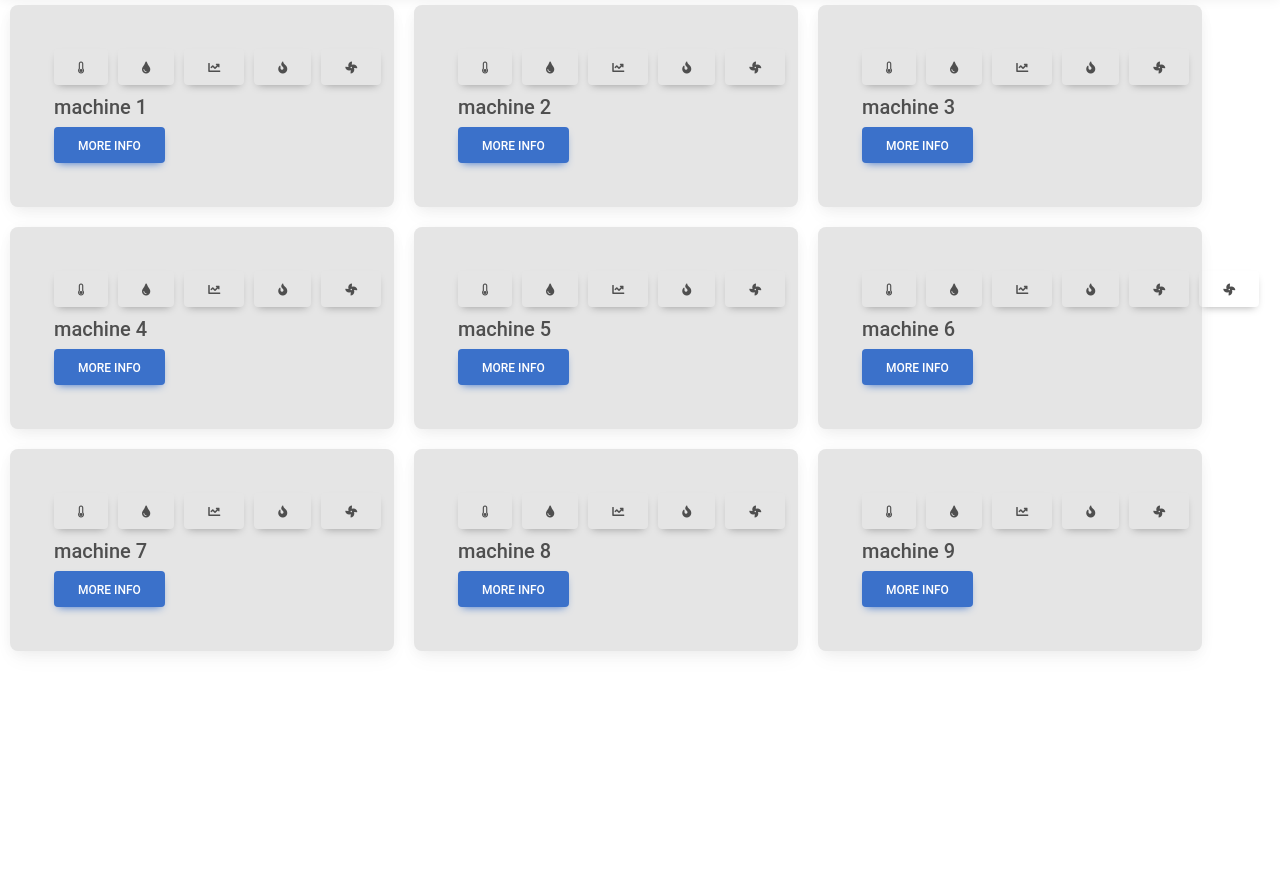
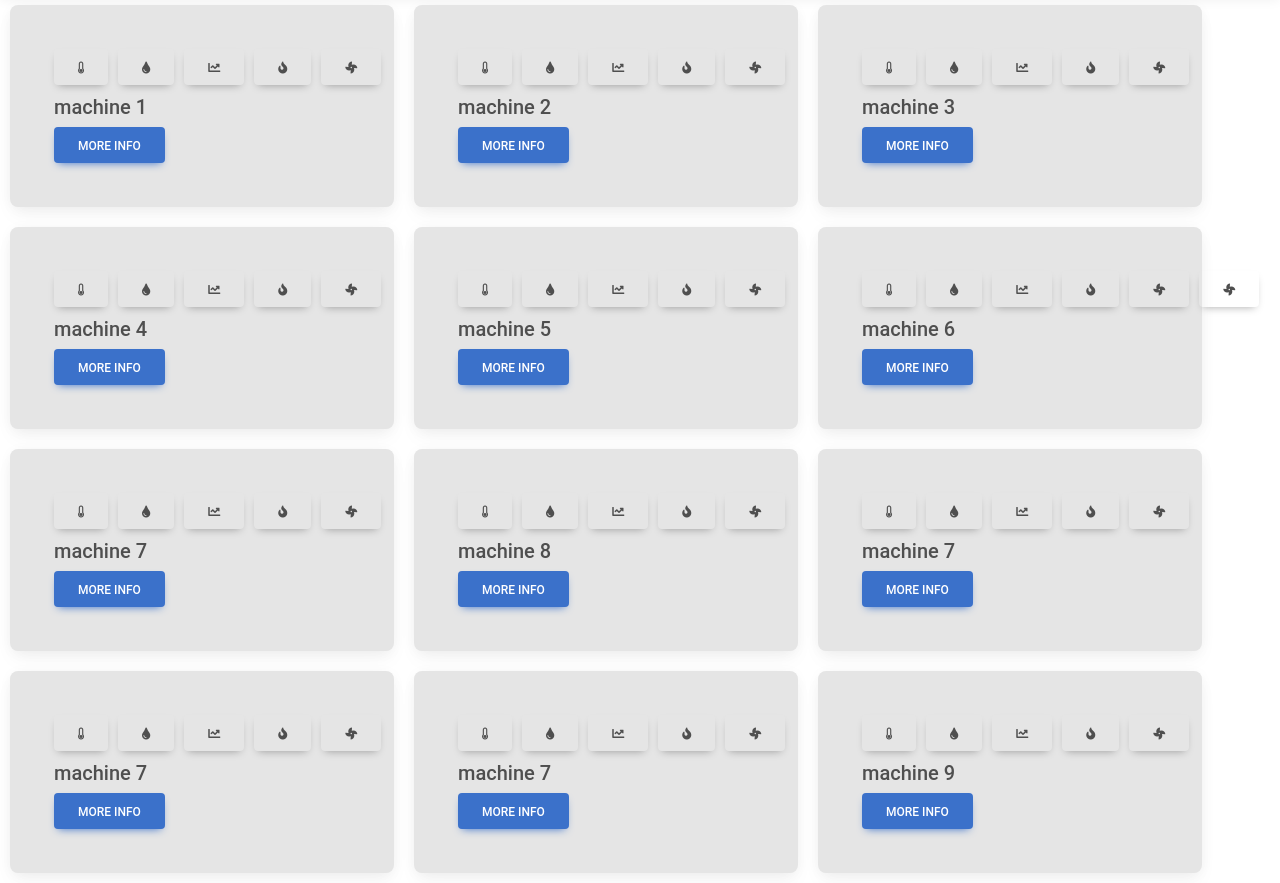
Before and after one commit to VISHALSINGHCHAUHAN942/13-06-23-demo-, a plain HTML site: page index.html in a window 1280 px wide. Shown: the part 64-947 px from the top of the page. Before the commit the page ends 800 px from the top, so only its background shows below. Drawn offline with Linux system fonts and the light colour scheme.

Commit message:
Update index.html

```diff
--- a/index.html
+++ b/index.html
@@ -330,7 +330,79 @@
           <button type="button" class="btn btn-primary">More Info</button>
         </div>
       </div>
-      <!-- here i have added new card card -9 -->
+       <!-- Here i have added new card -9 -->
+      <div class="card">
+        <div class="card-body">
+          <div class="icon-buttons">
+            <button type="button" class="btn btn-icon">
+              <i class="fas fa-thermometer-empty"></i>
+            </button>
+            <button type="button" class="btn btn-icon">
+              <i class="fas fa-tint"></i>
+            </button>
+            <button type="button" class="btn btn-icon">
+              <i class="fas fa-chart-line"></i>
+            </button>
+            <button type="button" class="btn btn-icon">
+              <i class="fas fa-fire"></i>
+            </button>
+            <button type="button" class="btn btn-icon">
+              <i class="fas fa-fan"></i>
+            </button>
+          </div>
+          <h5 class="card-title">machine 7</h5>
+          <button type="button" class="btn btn-primary">More Info</button>
+        </div>
+      </div>
+       <!-- Here i have added new card -10 -->
+      <div class="card">
+        <div class="card-body">
+          <div class="icon-buttons">
+            <button type="button" class="btn btn-icon">
+              <i class="fas fa-thermometer-empty"></i>
+            </button>
+            <button type="button" class="btn btn-icon">
+              <i class="fas fa-tint"></i>
+            </button>
+            <button type="button" class="btn btn-icon">
+              <i class="fas fa-chart-line"></i>
+            </button>
+            <button type="button" class="btn btn-icon">
+              <i class="fas fa-fire"></i>
+            </button>
+            <button type="button" class="btn btn-icon">
+              <i class="fas fa-fan"></i>
+            </button>
+          </div>
+          <h5 class="card-title">machine 7</h5>
+          <button type="button" class="btn btn-primary">More Info</button>
+        </div>
+      </div>
+       <!-- Here i have added new card -11 -->
+      <div class="card">
+        <div class="card-body">
+          <div class="icon-buttons">
+            <button type="button" class="btn btn-icon">
+              <i class="fas fa-thermometer-empty"></i>
+            </button>
+            <button type="button" class="btn btn-icon">
+              <i class="fas fa-tint"></i>
+            </button>
+            <button type="button" class="btn btn-icon">
+              <i class="fas fa-chart-line"></i>
+            </button>
+            <button type="button" class="btn btn-icon">
+              <i class="fas fa-fire"></i>
+            </button>
+            <button type="button" class="btn btn-icon">
+              <i class="fas fa-fan"></i>
+            </button>
+          </div>
+          <h5 class="card-title">machine 7</h5>
+          <button type="button" class="btn btn-primary">More Info</button>
+        </div>
+      </div>
+      <!-- here i have added new card card -12 -->
       <div class="card">
         <div class="card-body">
           <div class="icon-buttons">
```
